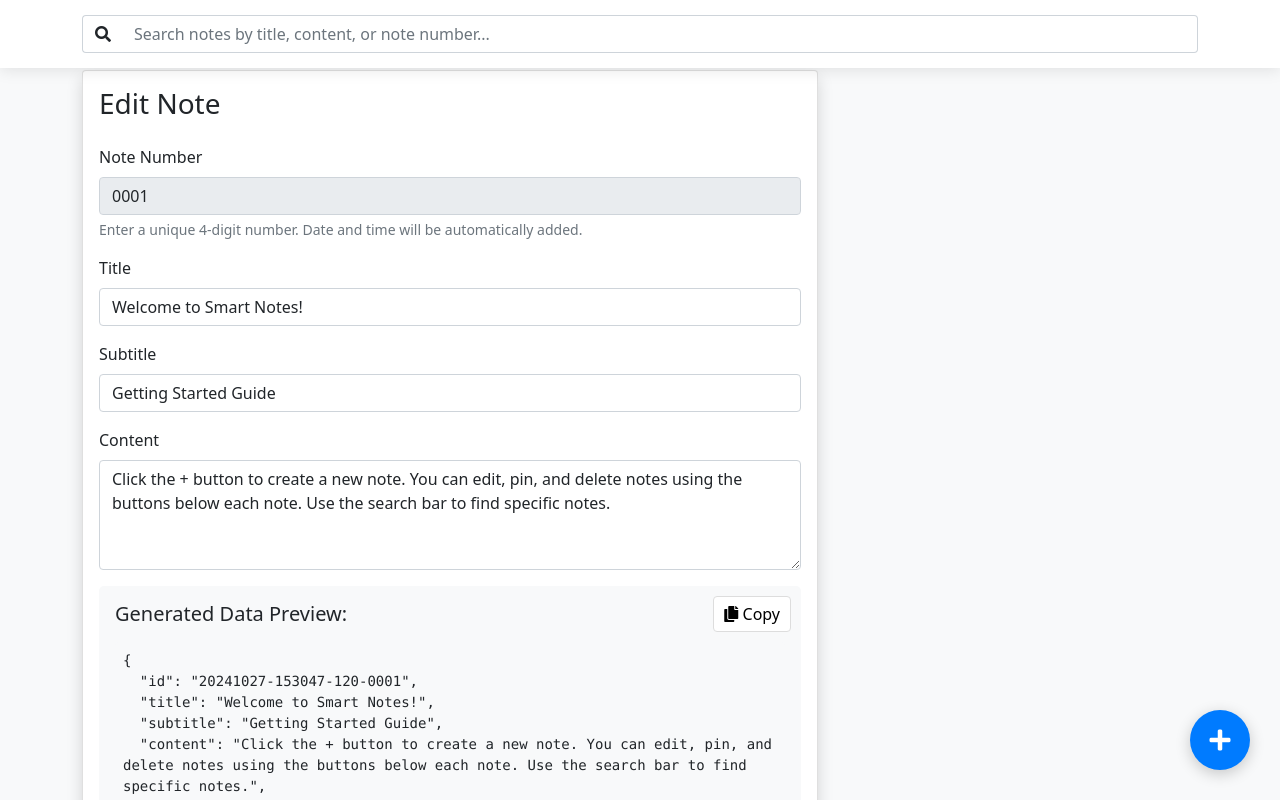
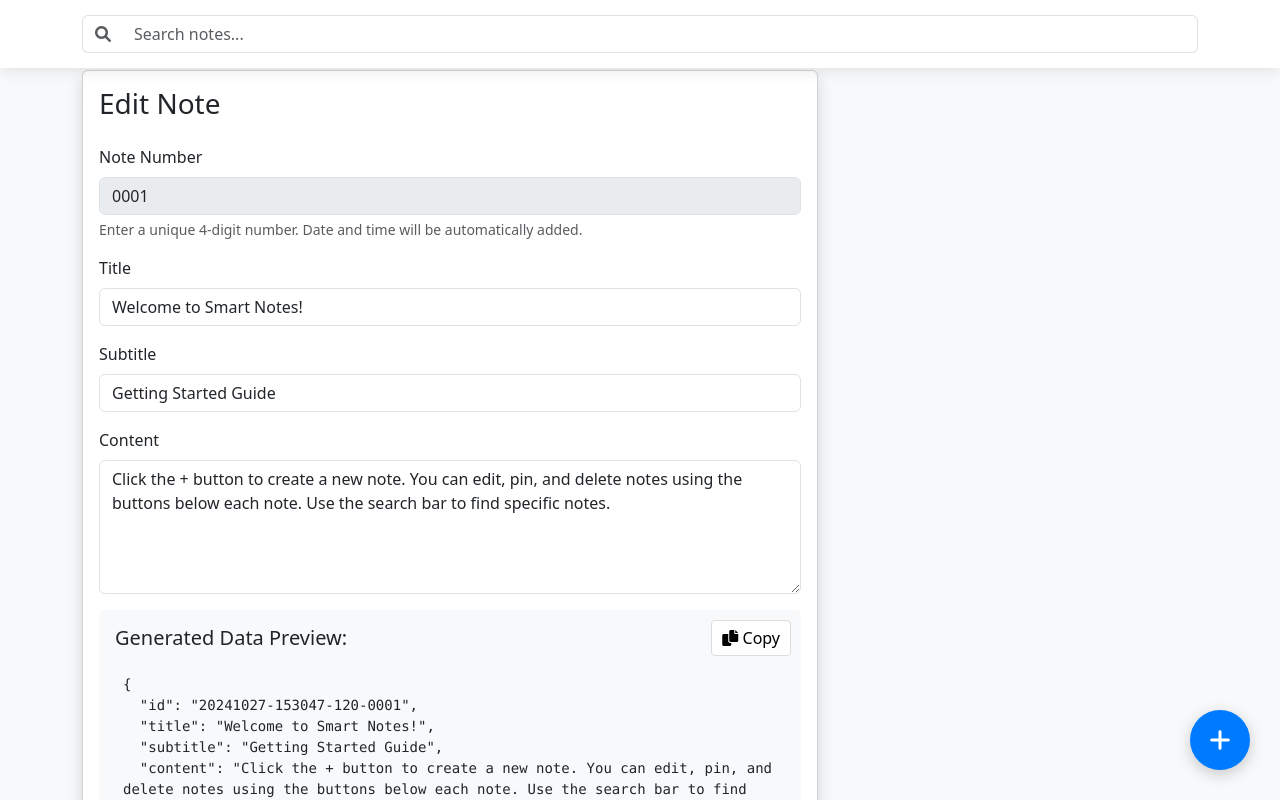
Before and after one commit to ShivaPrasadAcharya/NOTES.git.io, a plain HTML site: page index.html in a window 1280 px wide. Both pictures are taken after a click on the button 324 px from the left and 422 px from the top of the page. Shown: the top 800 px of the page. Drawn offline with nearby package versions, Linux system fonts and the light colour scheme.

Commit message:
Update index.html

```diff
--- a/index.html
+++ b/index.html
@@ -6,11 +6,11 @@
     <title>Smart Notes</title>
 
     <!-- Bootstrap CSS -->
-    <link href="https://cdn.jsdelivr.net/npm/bootstrap@5.1.3/dist/css/bootstrap.min.css" rel="stylesheet">
+    <link href="https://cdn.jsdelivr.net/npm/bootstrap@5.3.0/dist/css/bootstrap.min.css" rel="stylesheet">
 
     <!-- Font Awesome -->
-    <link href="https://cdnjs.cloudflare.com/ajax/libs/font-awesome/5.15.4/css/all.min.css" rel="stylesheet">
 
+<link href="https://cdnjs.cloudflare.com/ajax/libs/font-awesome/6.0.0/css/all.min.css" rel="stylesheet">
     <!-- Custom CSS -->
     <link href="styles.css" rel="stylesheet">
 </head>
@@ -20,32 +20,27 @@
         <div class="container">
             <div class="input-group">
                 <span class="input-group-text bg-white border-end-0">
-                    <i class="fas fa-search"></i>
+                    <i class="fas fa-search text-muted"></i>
                 </span>
-                <input type="text" id="searchInput" class="form-control border-start-0"
-                       placeholder="Search notes by title, content, or note number...">
+                <input type="text" id="searchInput" class="form-control border-start-0" placeholder="Search notes...">
             </div>
         </div>
     </div>
 
-    <!-- Main Container -->
+    <!-- Form Section -->
     <div class="container mb-5">
-        <!-- Form Section -->
         <div id="formSection" class="row justify-content-center mb-5">
             <div class="col-md-8">
                 <div class="card shadow">
                     <div class="card-body">
-                        <h3 id="formTitle" class="card-title mb-4">Add New Note</h3>
-
+                        <h3 class="card-title mb-4" id="formTitle">Add New Note</h3>
                         <form id="noteForm">
                             <input type="hidden" id="editingId">
 
                             <div class="mb-3">
                                 <label for="noteNumber" class="form-label">Note Number</label>
-    <input type="text" class="form-control" id="noteNumber"
-           maxlength="4" pattern="\d{4}" required
-           placeholder="Enter 4-digit number"
-           inputmode="numeric">
+                                <input type="text" class="form-control" id="noteNumber" required
+                                       maxlength="4" pattern="\d{4}">
                                 <div class="form-text">
                                     Enter a unique 4-digit number. Date and time will be automatically added.
                                 </div>
@@ -56,8 +51,7 @@
 
                             <div class="mb-3">
                                 <label for="title" class="form-label">Title</label>
-                                <input type="text" class="form-control" id="title"
-                                       required placeholder="Enter note title">
+                                <input type="text" class="form-control" id="title" required>
                                 <div class="invalid-feedback">
                                     Title is required.
                                 </div>
@@ -65,14 +59,12 @@
 
                             <div class="mb-3">
                                 <label for="subtitle" class="form-label">Subtitle</label>
-                                <input type="text" class="form-control" id="subtitle"
-                                       placeholder="Optional subtitle">
+                                <input type="text" class="form-control" id="subtitle">
                             </div>
 
                             <div class="mb-3">
                                 <label for="content" class="form-label">Content</label>
-                                <textarea class="form-control" id="content" rows="4"
-                                          required placeholder="Enter note content"></textarea>
+                                <textarea class="form-control" id="content" rows="5" required></textarea>
                                 <div class="invalid-feedback">
                                     Content is required.
                                 </div>
@@ -87,12 +79,8 @@
                             </div>
 
                             <div class="text-end mt-3">
-                                <button type="button" class="btn btn-secondary me-2" onclick="hideForm()">
-                                    <i class="fas fa-times"></i> Cancel
-                                </button>
-                                <button type="submit" class="btn btn-primary">
-                                    <i class="fas fa-save"></i> Save Note
-                                </button>
+                                <button type="button" class="btn btn-secondary me-2" onclick="hideForm()">Cancel</button>
+                                <button type="submit" class="btn btn-primary">Save Note</button>
                             </div>
                         </form>
                     </div>
@@ -104,6 +92,12 @@
         <div id="notesContainer" class="row">
             <!-- Notes will be dynamically inserted here -->
         </div>
+
+        <!-- No Notes Message -->
+        <div id="noNotesMessage" class="text-center mt-5" style="display: none;">
+            <h4 class="text-muted">No notes found</h4>
+            <p>Click the + button to create a new note</p>
+        </div>
     </div>
 
     <!-- Add Note Button -->
@@ -111,14 +105,8 @@
         <i class="fas fa-plus"></i>
     </button>
 
-    <!-- No Notes Message -->
-    <div id="noNotesMessage" class="text-center mt-5" style="display: none;">
-        <h4 class="text-muted">No notes found</h4>
-        <p class="text-muted">Click the + button to create a new note</p>
-    </div>
-
     <!-- Bootstrap Bundle with Popper -->
-    <script src="https://cdn.jsdelivr.net/npm/bootstrap@5.1.3/dist/js/bootstrap.bundle.min.js"></script>
+    <script src="https://cdn.jsdelivr.net/npm/bootstrap@5.3.0/dist/js/bootstrap.bundle.min.js"></script>
 
     <!-- Custom Script -->
     <script src="script.js"></script>
```
Lines whose indentation alone changed are shown as unchanged.
